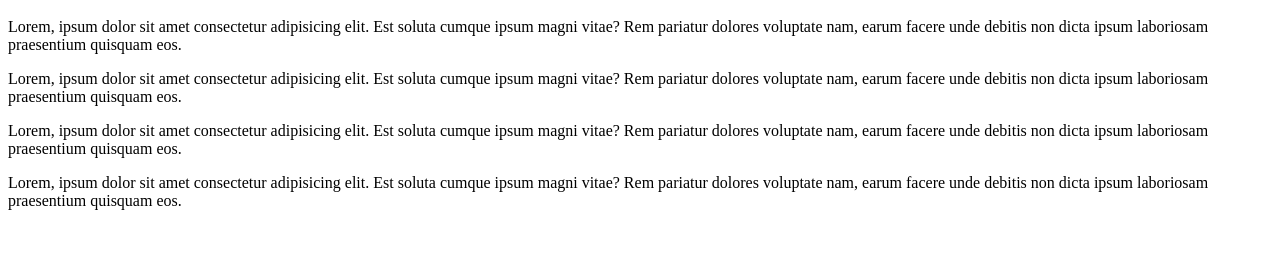
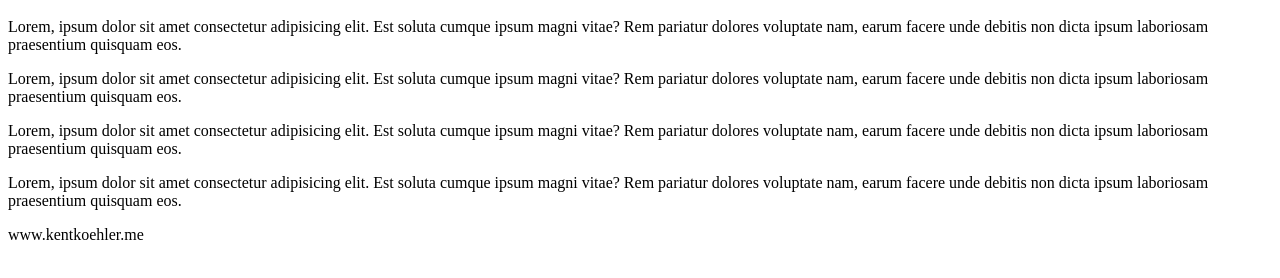
Before and after one commit to k3ntk/kentkoehler, a plain HTML site: page index.html in a window 1280 px wide. Shown: the part 48-326 px from the top of the page. Drawn offline with Linux system fonts and the light colour scheme.

Commit message:
Add website link

```diff
--- a/index.html
+++ b/index.html
@@ -11,5 +11,6 @@
     <p>Lorem, ipsum dolor sit amet consectetur adipisicing elit. Est soluta cumque ipsum magni vitae? Rem pariatur dolores voluptate nam, earum facere unde debitis non dicta ipsum laboriosam praesentium quisquam eos.</p>
     <p>Lorem, ipsum dolor sit amet consectetur adipisicing elit. Est soluta cumque ipsum magni vitae? Rem pariatur dolores voluptate nam, earum facere unde debitis non dicta ipsum laboriosam praesentium quisquam eos.</p>
     <p>Lorem, ipsum dolor sit amet consectetur adipisicing elit. Est soluta cumque ipsum magni vitae? Rem pariatur dolores voluptate nam, earum facere unde debitis non dicta ipsum laboriosam praesentium quisquam eos.</p>
+    <a>www.kentkoehler.me</a>
 </body>
 </html>
```
